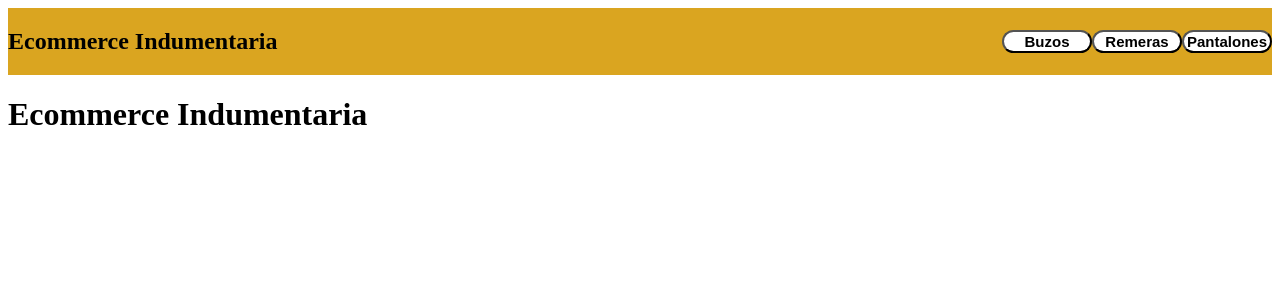
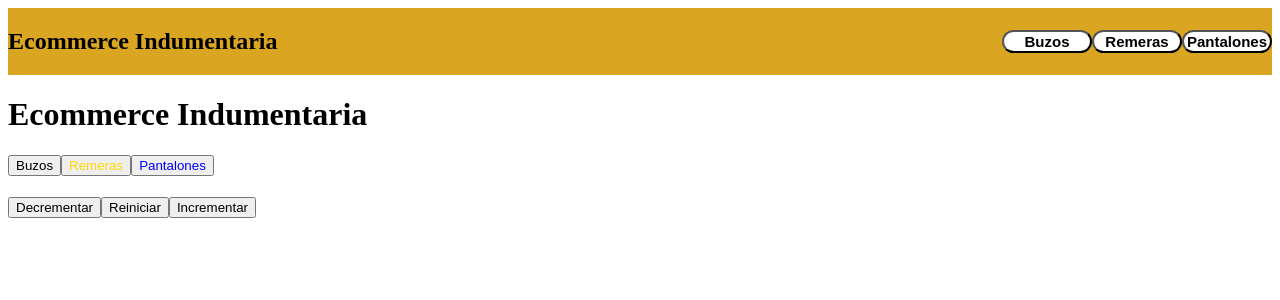
Before and after one commit to Brunobonomo11/EcommerceIndumentaria, a React (Vite) app: page / in a window 1280 px wide. Shown: the top 300 px of the page. Built offline with nearby package versions, Linux system fonts and the light colour scheme.

Commit message:
Creamos un contador para agregar productos al carrito

```diff
--- a/src/App.jsx
+++ b/src/App.jsx
@@ -1,4 +1,6 @@
 import Navbar from './Components/Navbar/Navbar'
+import Button from './Components/Button/Button'
+import ItemCount from './Components/ItemCount/ItemCount'
 
 function App() {
 
@@ -8,6 +10,10 @@
       <Navbar />
       </div>
       <h1>Ecommerce Indumentaria</h1>
+      <Button text={'Buzos'} color={'black'} callback={() => console.log('Click en Buzos')}/>
+      <Button text={'Remeras'} color={'gold'} callback={() => console.log('Click en Remeras')}/>
+      <Button text={'Pantalones'} color={'blue'} callback={() => console.log('Click en Pantalones')}/>
+      <ItemCount />
     </>
   )
 }
--- /dev/null
+++ b/src/Components/Button/Button.jsx
@@ -0,0 +1,6 @@
+const Button = (props) => {
+    console.log(props)
+    return <button onClick={props.callback} style={{ color: props.color}}>{props.text}</button>
+}
+
+export default Button
--- /dev/null
+++ b/src/Components/ItemCount/ItemCount.jsx
@@ -0,0 +1,27 @@
+import { useState } from 'react'
+
+const ItemCount = () => {
+
+    const [count, setCount] = useState()
+    console.log(count)
+
+    const decrement = () => {
+        if(count > 1)
+            setCount(count - 1)
+    }
+
+    const increment = () => {
+        setCount(count + 1)
+    }
+
+    return (
+        <div>
+            <h1>{count}</h1>
+            <button onClick={decrement}>Decrementar</button>
+            <button onClick={() => setCount(0)}>Reiniciar</button>
+            <button onClick={increment}>Incrementar</button>
+        </div>
+    )
+}
+
+export default ItemCount
--- a/src/main.jsx
+++ b/src/main.jsx
@@ -3,7 +3,7 @@
 import App from './App.jsx'
 
 ReactDOM.createRoot(document.getElementById('root')).render(
-  <React.StrictMode>
+  //<React.StrictMode>
     <App />
-  </React.StrictMode>,
+  //</React.StrictMode>,
 )
```
